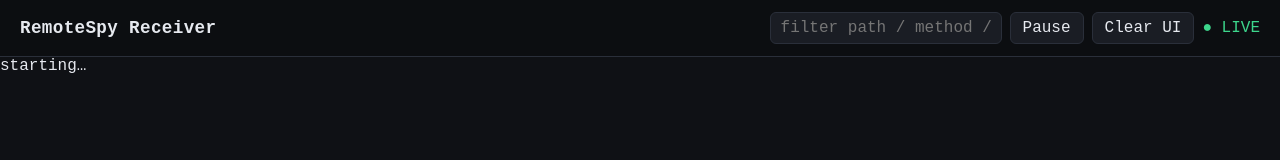
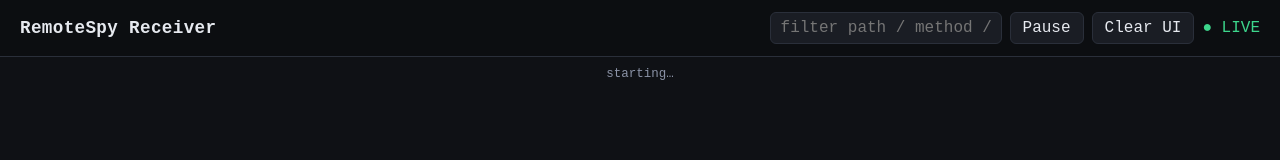
Before and after one commit to sidneyy1/RemoteSpy-Receiver, a plain HTML site: page index.html in a window 1280 px wide. Drawn offline with nearby package versions, Linux system fonts and the light colour scheme.

Commit message:
Pin supabase-js UMD + on-screen boot diagnostics (styles.css)

```diff
--- a/styles.css
+++ b/styles.css
@@ -121,3 +121,13 @@ button:hover { border-color: var(--accent); }
   color: var(--muted);
   padding: 60px 20px;
 }
+
+.boot {
+  text-align: center;
+  color: var(--muted);
+  font-size: 0.78rem;
+  padding: 10px 16px 0;
+  max-width: 1100px;
+  margin: 0 auto;
+  word-break: break-word;
+}
```
